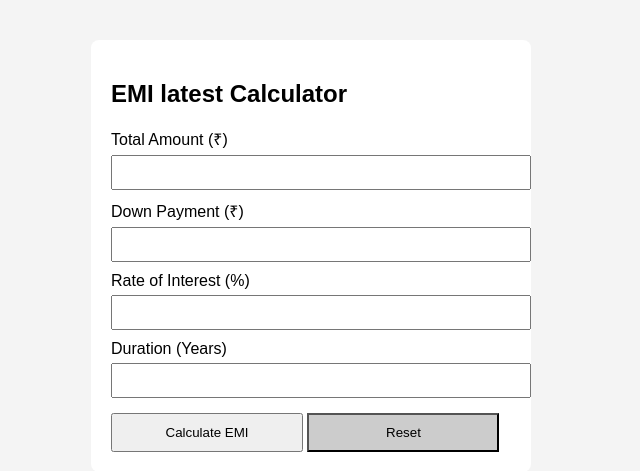
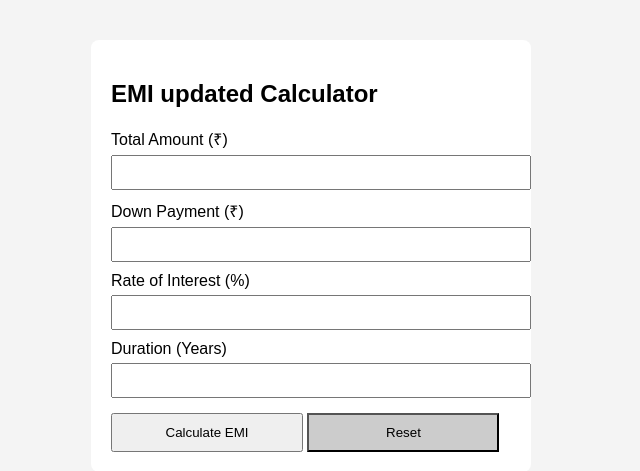
Before and after one commit to abdullah786junaid-ux/emi-calculator-web, a Flask app: page / in a window 1280 px wide. Shown: the top 471 px of the page, without its empty margins (329-969 px from the left). Run offline with Flask 3, Linux system fonts and the light colour scheme.

Commit message:
Update index.html

```diff
--- a/templates/index.html
+++ b/templates/index.html
@@ -6,7 +6,7 @@
 </head>
 <body>
     <div class="container">
-        <h2> EMI latest Calculator</h2>
+        <h2> EMI updated Calculator</h2>
 
         <form method="POST">
             <label>Total Amount (₹)</label>
```
